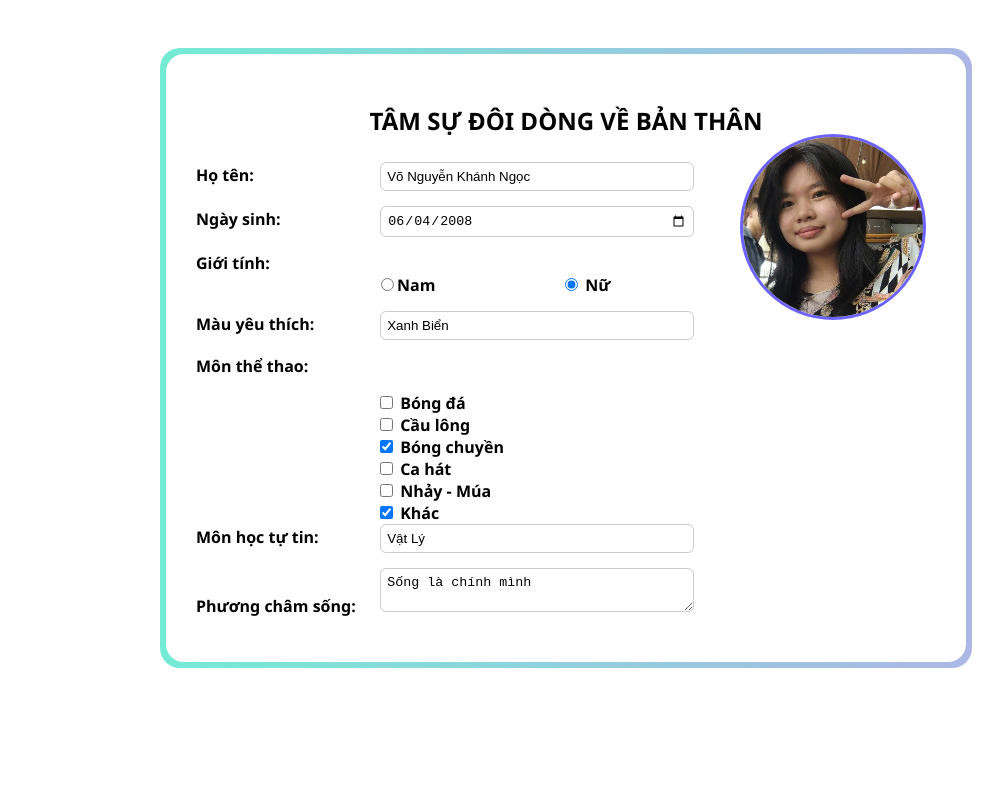
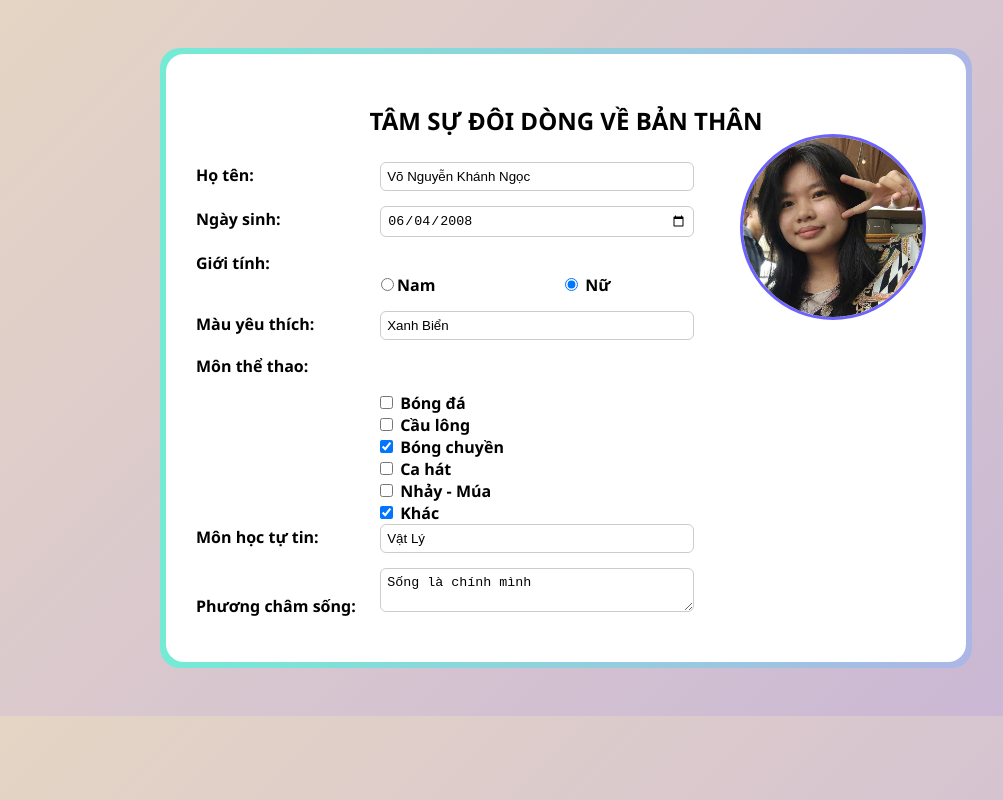
Before and after one commit to caodatcma-cpu/khanhngoc, a plain HTML site: page index.html in a window 1280 px wide. Shown: the whole page, without its empty margins (74-1077 px from the left). Drawn offline with Linux system fonts and the light colour scheme.

Commit message:
Update index.html

```diff
--- a/index.html
+++ b/index.html
@@ -7,7 +7,7 @@
 <style>
 body{
     font-family: 'Segoe UI', sans-serif;
-    background: white;
+    background: linear-gradient(135deg, #e6d6c3, #d8c6cf, #c6b4d6);
     padding:40px;
 }
 
@@ -144,15 +144,15 @@ textarea{
 </div>
 
 <div class="image-box">
-            <img src="khanhngoc.jpg" alt="Ảnh Võ Nguyễn Khánh Ngọc" onerror="this.src='https://via.placeholder.com/180?text=Thieu+Anh'">
-        </div>
+<img src="khanhngoc.jpg" alt="Ảnh Võ Nguyễn Khánh Ngọc" onerror="this.src='https://via.placeholder.com/180?text=Thieu+Anh'">
+</div>
 
-    </div> </div> <script>
+</div>
+</div>
 
-    console.log("Trang tâm sự bản thân của Ngọc đã sẵn sàng!");
+<script>
+console.log("Trang tâm sự bản thân của Ngọc đã sẵn sàng!");
 </script>
 
 </body>
 </html>
-</body>
-</html>
```
